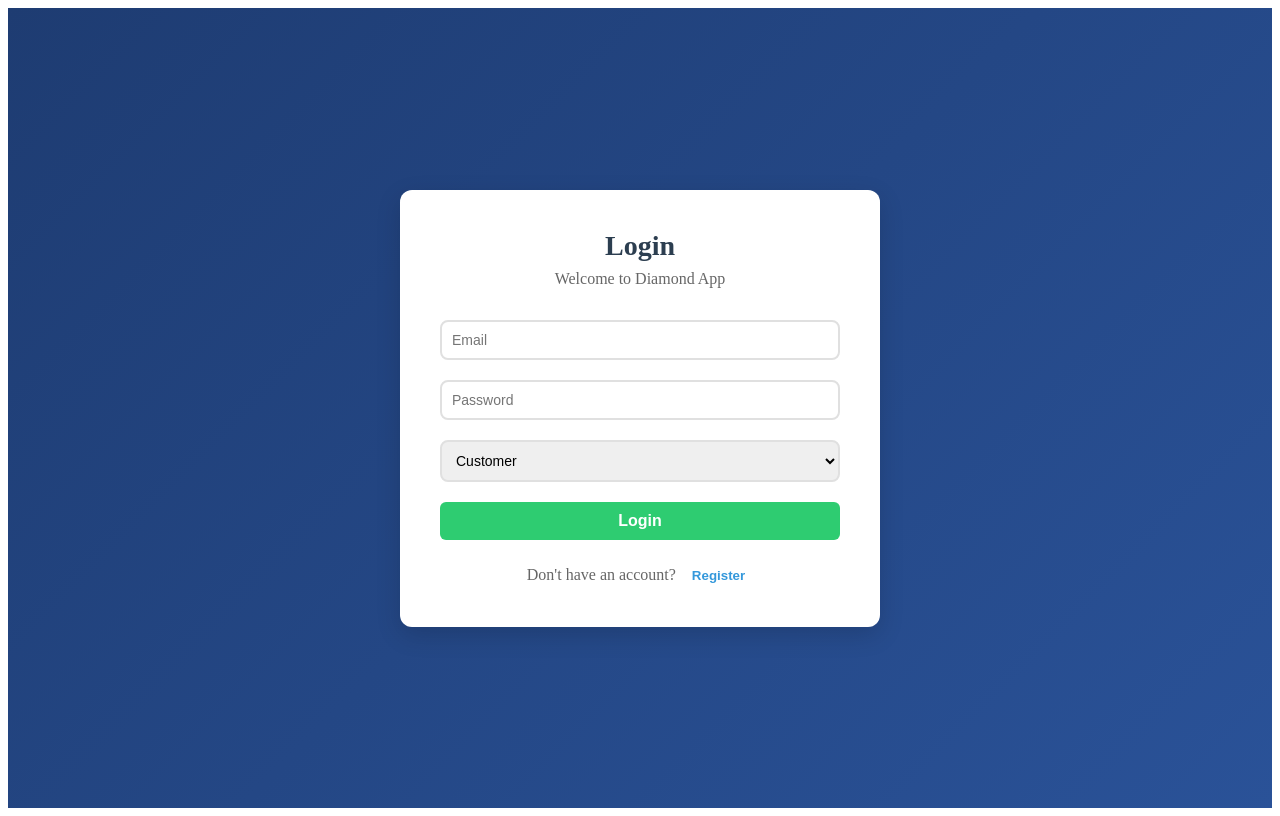
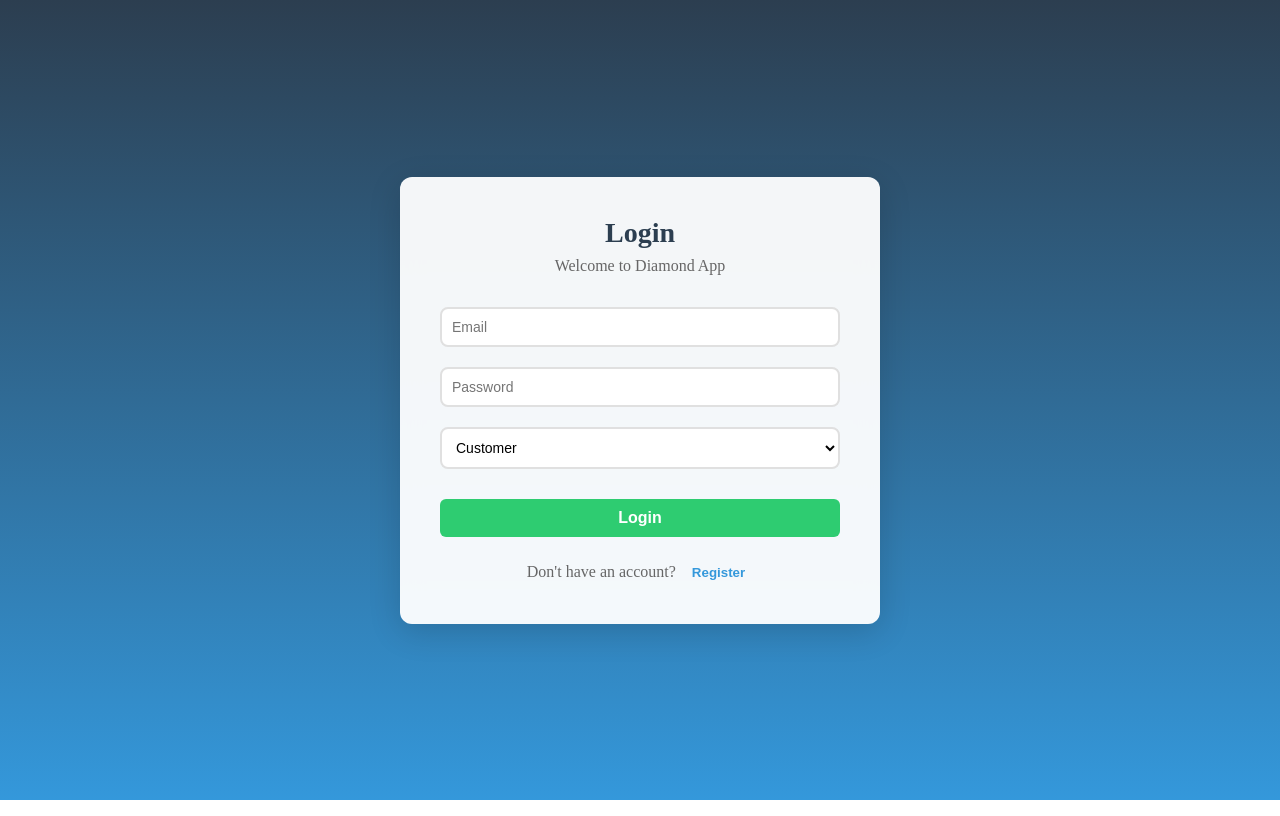
Before and after one commit to 24046416G/Dapp-Project, a React app in the folder front-end/: page /login in a window 1280 px wide. Built offline with nearby package versions, Linux system fonts and the light colour scheme.

Commit message:
modidy login.css

```diff
--- a/front-end/src/css/login.css
+++ b/front-end/src/css/login.css
@@ -1,18 +1,30 @@
+/* 重置默认边距 */
+body, html {
+    margin: 0;
+    padding: 0;
+    height: 100%;
+    width: 100%;
+}
+
 .login-container {
     display: flex;
     justify-content: center;
     align-items: center;
     min-height: 100vh;
-    background: linear-gradient(135deg, #1e3c72 0%, #2a5298 100%);
+    width: 100%;
+    background: linear-gradient(180deg, #2c3e50 0%, #3498db 100%);
+    padding: 20px;
+    box-sizing: border-box;
 }
 
 .login-box {
-    background: white;
+    background: rgba(255, 255, 255, 0.95);
     padding: 40px;
     border-radius: 12px;
-    box-shadow: 0 8px 24px rgba(0, 0, 0, 0.15);
+    box-shadow: 0 8px 32px rgba(0, 0, 0, 0.15);
     width: 100%;
     max-width: 400px;
+    backdrop-filter: blur(10px);
 }
 
 .login-header {
@@ -36,7 +48,8 @@
     margin-bottom: 20px;
 }
 
-.form-group input {
+.form-group input,
+.form-group select {
     width: 100%;
     padding: 12px 16px;
     border: 2px solid #e0e0e0;
@@ -47,9 +60,14 @@
     box-sizing: border-box;
 }
 
-.form-group input:focus {
+.form-group input:focus,
+.form-group select:focus {
     border-color: #3498db;
     box-shadow: 0 0 0 3px rgba(52, 152, 219, 0.1);
+}
+
+.user-type-select {
+    background-color: white;
 }
 
 .submit-button {
@@ -63,11 +81,12 @@
     font-weight: 600;
     cursor: pointer;
     transition: all 0.3s ease;
+    margin-top: 10px;
 }
 
 .submit-button:hover {
     background: #2980b9;
-    transform: translateY(-1px);
+    transform: translateY(-2px);
 }
 
 .submit-button:active {
@@ -97,3 +116,10 @@
 .toggle-button:hover {
     text-decoration: underline;
 }
+
+/* 添加响应式设计 */
+@media (max-width: 480px) {
+    .login-box {
+        padding: 30px 20px;
+    }
+}
```
